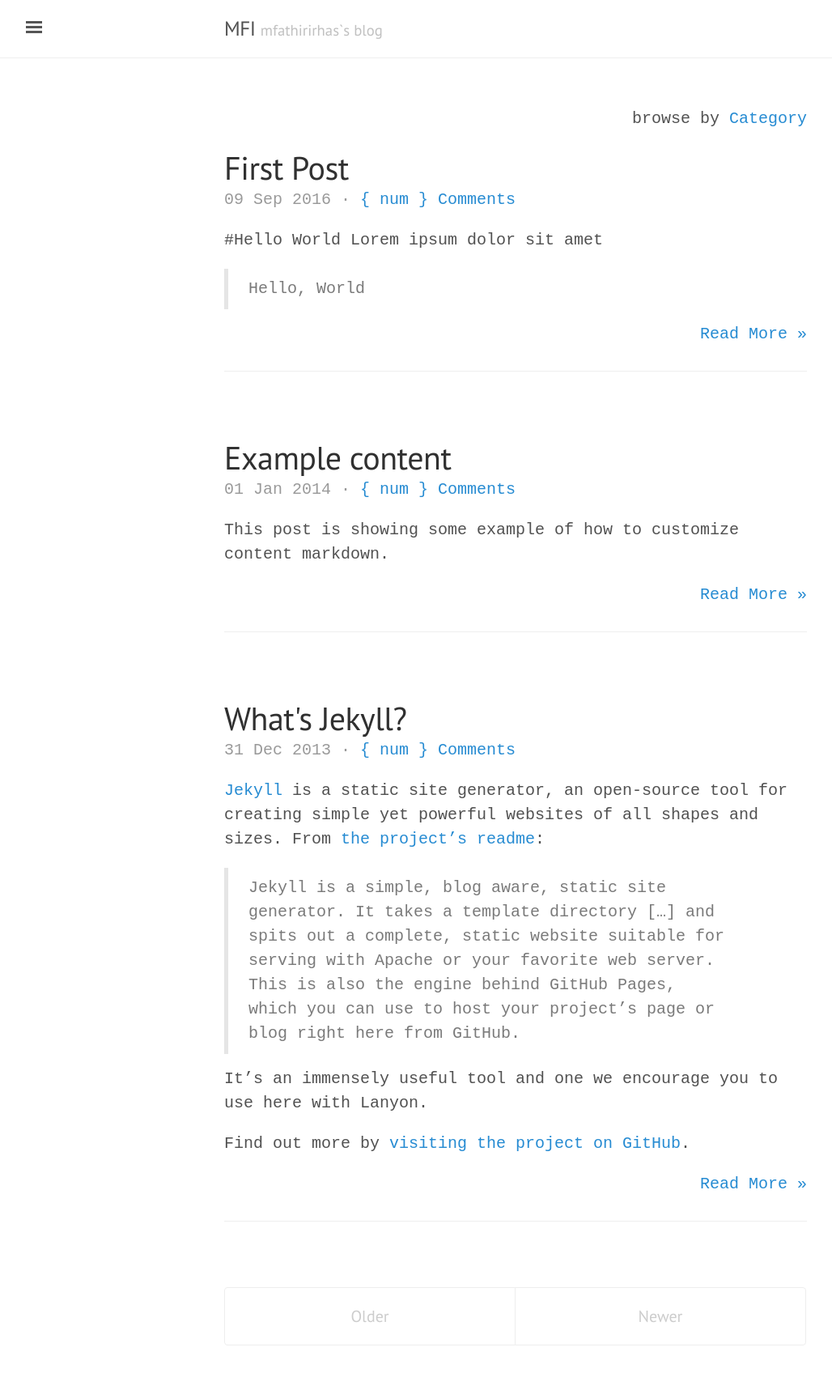
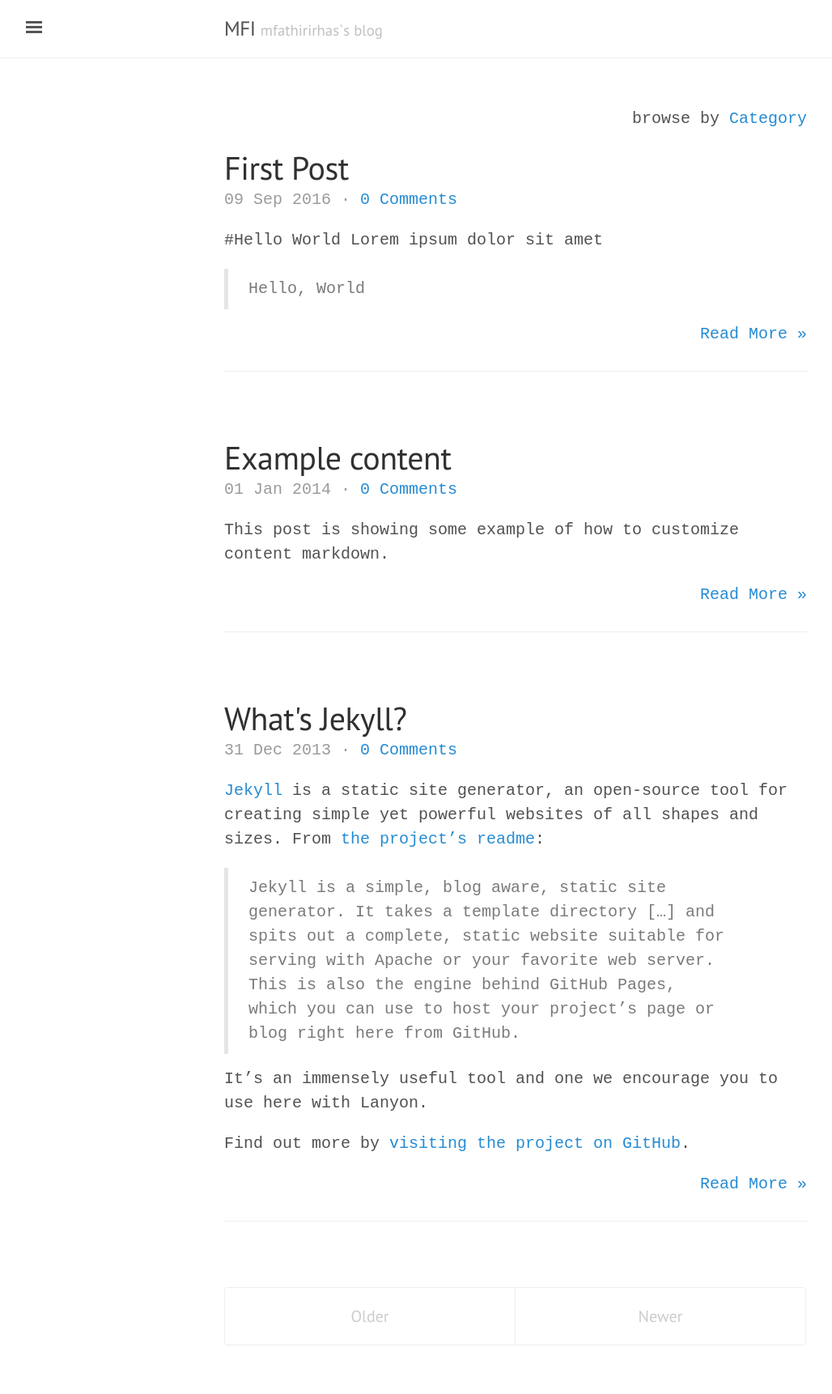
Before and after one commit to mfirhas/mfathirirhas.github.io, a Jekyll site: the page built from index.html, in a window 1280 px wide. Shown: the whole page at 81% size, without its empty margins (3-1031 px from the left). Built offline with Jekyll 4.4.1, drawn with Linux system fonts in a browser that asks for light colours; the list of posts is cut into pages by our own code; comment, search, counter and statistics services are not loaded.

Commit message:
Update index.html

```diff
--- a/index.html
+++ b/index.html
@@ -19,7 +19,7 @@ title: Home
     <span class="post-date">{{ post.date | date_to_string }}
         {% if site.disqus_shortname %}
               &middot;
-              <a href="{{ site.url }}{{ post.url }}#disqus_thread" data-disqus-identifier="{{ post.url }}">{ num } Comments</a>
+              <a href="{{ site.url }}{{ post.url }}#disqus_thread" data-disqus-identifier="{{ post.url }}">0 Comments</a>
               {% if post.update_date %}
                 &middot;
                 Updated {{ post.update_date | date: site.date_format }}
@@ -54,7 +54,7 @@ title: Home
 
 
 <!-- Add Disqus comment count (not the comments) -->
-<script id="dsq-count-scr" src="//mfathirirhas.disqus.com/count.js" async></script>
+<!--<script id="dsq-count-scr" src="//mfathirirhas.disqus.com/count.js" async></script>-->
 
 <!--{% if site.disqus_shortname %}-->
 <!--<script type="text/javascript">-->
```
